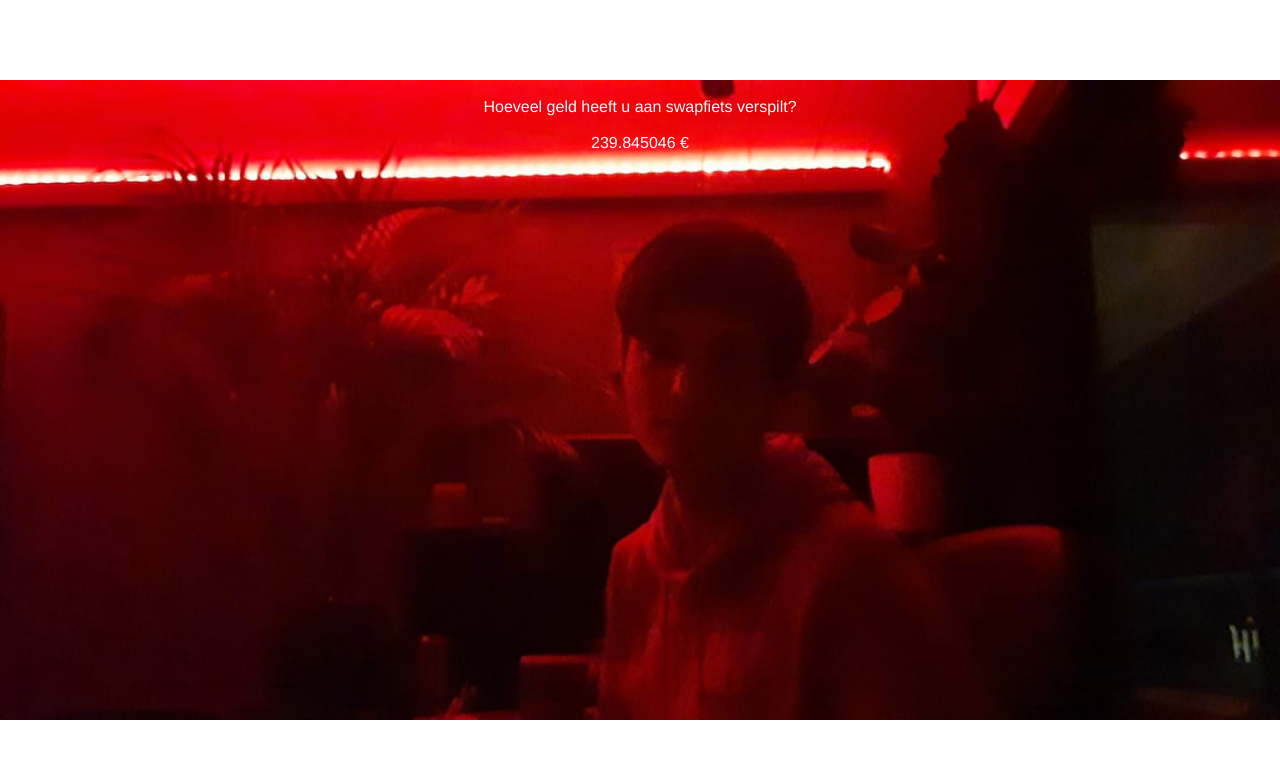
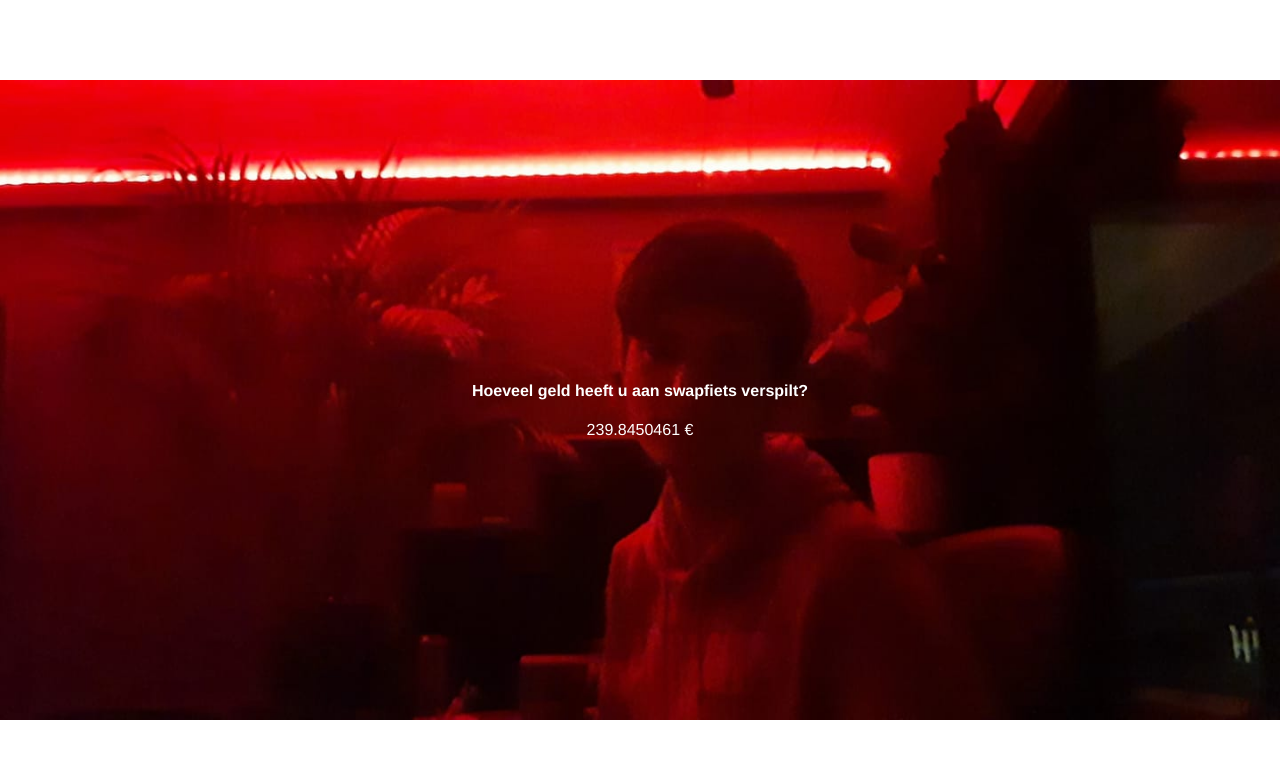
Before and after one commit to spark-156/money-wasted-on-swap-fiets-counter, a Vue app in the folder frontend/: page / in a window 1280 px wide. Shown: the top 758 px of the page. Built offline with nearby package versions, Linux system fonts and the light colour scheme.

Commit message:
calculate money and decreased interval

```diff
--- a/frontend/src/App.vue
+++ b/frontend/src/App.vue
@@ -1,9 +1,7 @@
 <template>
   <div id="app">
-    <img >
-    <!-- <HelloWorld/> -->
-    <div>Hoeveel geld heeft u aan swapfiets verspilt?</div>
-    <br/>
+    <h4>Hoeveel geld heeft u aan swapfiets verspilt?</h4>
+    <div></div>
   <div>{{ money }} €</div>
   </div>
 </template>
@@ -18,12 +16,10 @@
       startDate: '2020-2-11'
     }
   },
-  computed: {
-  },
   mounted: function () {
     window.setInterval(() => {
-      this.money = ((Date.now() - new Date(this.startDate).getTime()) * this.monthlyBill / 1000 / 60 / 60 / 24 / 30.5).toFixed(6)
-    }, 1000)
+      this.money = ((Date.now() - new Date(this.startDate).getTime()) * this.monthlyBill / 1000 / 60 / 60 / 24 / 30.5).toFixed(7)
+    }, 100)
   }
 }
 </script>
@@ -38,10 +34,21 @@
   font-family: 'Avenir', Helvetica, Arial, sans-serif;
   -webkit-font-smoothing: antialiased;
   -moz-osx-font-smoothing: grayscale;
+
+  color: white;
+
+  /* text in center  */
+  display: flex;
+  flex-direction: column;
+  justify-content: center;
+  align-items: center;
   text-align: center;
-  color: white;
+
+  /* space on screen */
   margin: 10vh 0;
   height: 80vh;
+
+  /* background image  */
   background-image: url("./assets/ruben.jpeg");
   background-repeat:no-repeat;
   background-position: center center;
```
